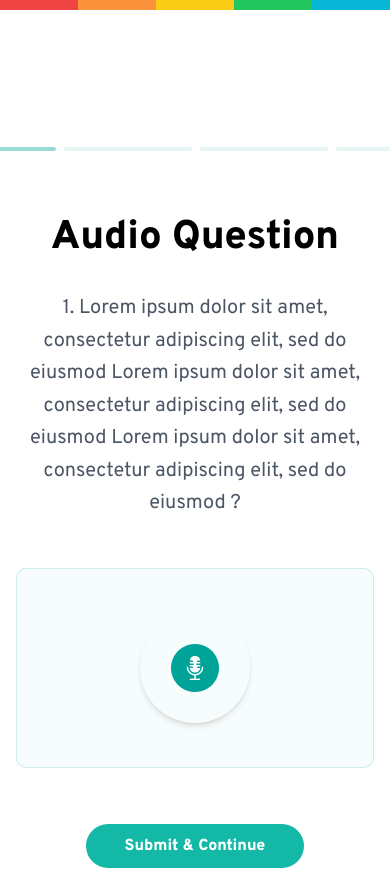
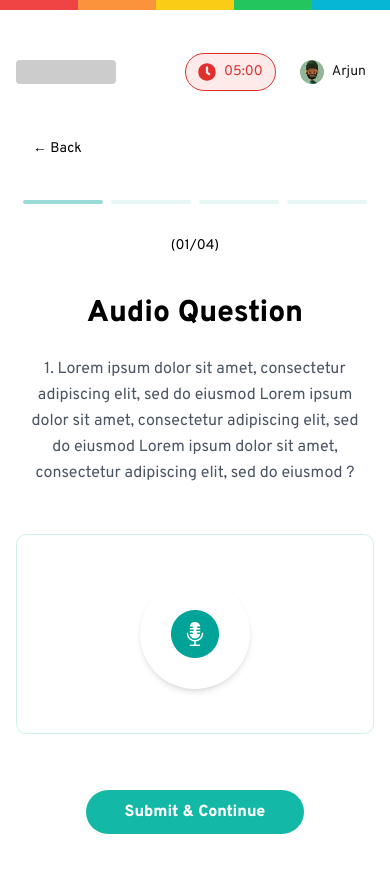
Before and after one commit to Asha-deepthi/GA_Frontend, a React (Vite) app: page /audioquestion in a window 390 px wide. Shown: the top 870 px of the page. Built offline with nearby package versions, Linux system fonts and the light colour scheme.

Commit message:
made audio question responsive

```diff
--- a/src/Test_execution/AudioQuestion.jsx
+++ b/src/Test_execution/AudioQuestion.jsx
@@ -9,7 +9,7 @@ const AudioQuestion = () => {
   };
 
   return (
-        <div className="w-screen min-h-screen bg-white font-overpass relative overflow-x-hidden overflow-y-auto">
+    <div className="w-screen min-h-screen bg-white font-overpass relative overflow-x-hidden overflow-y-auto pb-24">
       {/* Top Color Bar */}
       <div className="fixed top-0 left-0 w-full h-[10px] flex z-50">
         <div className="flex-1 bg-red-500" />
@@ -21,72 +21,30 @@ const AudioQuestion = () => {
 
       {/* Header (absolute) */}
       <header
-                className="absolute top-[50px] left-1/2 z-40 flex items-center justify-between px-8"
-                style={{
-                    width: '1250px',
-                    height: '44px',
-                    transform: 'translateX(-50%)',
-                    backgroundColor: 'white',
-                }}
+        className="absolute top-[50px] left-1/2 z-40 flex items-center justify-between px-4 sm:px-8 w-full max-w-[1250px] transform -translate-x-1/2 h-[44px] bg-white"
       >
         {/* Logo */}
-                <div className="w-[144px] h-[24px] bg-black/20 rounded" />
+        <div className="w-[100px] sm:w-[144px] h-[24px] bg-black/20 rounded" />
 
         {/* Right Section */}
         <div className="flex items-center gap-4">
           <div
-                        className="flex items-center justify-center"
-                        style={{
-                            width: '115px',
-                            height: '44px',
-                            gap: '10px',
-                            padding: '10px 22px 10px 20px',
-                            background: '#FFEAEA',
-                            border: '1px solid #E0302D',
-                            borderRadius: '70px',
-                        }}
+            className="flex items-center justify-center px-3 sm:px-6 py-2 rounded-[70px] bg-[#FFEAEA] border border-[#E0302D] gap-2 sm:gap-2"
+            style={{ minWidth: '90px' }}
           >
-                        <FaClock style={{ color: '#E0302D', fontSize: '18px' }} />
-                        <span
-                            style={{
-                                fontFamily: 'Overpass',
-                                fontWeight: 500,
-                                fontSize: '16px',
-                                lineHeight: '24px',
-                                color: '#E0302D',
-                            }}
-                        >
-                            05:00
-                        </span>
+            <FaClock className="text-[#E0302D] text-lg" />
+            <span className="font-medium text-[#E0302D] text-sm sm:text-base">05:00</span>
           </div>
 
-                    <div className="h-6 w-[2px] bg-gray-300" />
+          <div className="h-6 w-[2px] bg-gray-300 hidden sm:block" />
 
-                    <div
-                        style={{
-                            width: '90px',
-                            height: '44px',
-                            display: 'flex',
-                            alignItems: 'center',
-                            justifyContent: 'space-between',
-                            gap: '6px',
-                            padding: '8px',
-                        }}
-                    >
+          <div className="flex items-center gap-2 px-2 sm:px-4" style={{ minWidth: '80px' }}>
             <img
               src="/images/profilepic.png"
               alt="Avatar"
               className="w-6 h-6 rounded-full"
             />
-                        <span
-                            style={{
-                                fontFamily: 'Overpass',
-                                fontWeight: 500,
-                                fontSize: '16px',
-                                lineHeight: '24px',
-                                color: '#1A1A1A',
-                            }}
-                        >
+            <span className="font-medium text-[#1A1A1A] text-sm sm:text-base whitespace-nowrap">
               Arjun
             </span>
           </div>
@@ -94,63 +52,58 @@ const AudioQuestion = () => {
       </header>
 
       {/* Main Container */}
-            <div className="relative max-w-[1250px] mx-auto px-4 pb-10 pt-[130px] flex flex-col items-center text-center">
-                {/* ✅ Moved Progress Bar Here */}
+      <main className="relative max-w-[1250px] mx-auto px-4 sm:px-8 pb-10 pt-[130px] flex flex-col items-center text-center">
+        {/* Progress Bar and Back Button */}
         <div
-                    className="flex items-center justify-between mb-10"
-                    style={{
-                        width: '1036px',
-                        gap: '155px',
-                    }}
+          className="flex flex-col sm:flex-row items-center justify-between mb-10 w-full max-w-[1036px]"
+          style={{ gap: '1rem' }}
         >
           <button
-                        className="text-sm font-medium border border-white bg-white text-black px-4 py-2 rounded-full"
+            className="text-sm font-medium border border-white bg-white text-black px-4 py-2 rounded-full mb-4 sm:mb-0 self-start sm:self-auto"
           >
             &larr; Back
           </button>
 
-                    <div className="flex gap-2 items-center">
+          <div className="flex gap-2 items-center justify-center mb-4 sm:mb-0">
             <div
-                            className="w-32 h-1 rounded-full transition-all duration-300"
+              className="w-20 sm:w-32 h-1 rounded-full transition-all duration-300"
               style={{ backgroundColor: 'rgba(0, 163, 152, 0.4)' }}
             />
             <div
-                            className="w-32 h-1 rounded-full"
+              className="w-20 sm:w-32 h-1 rounded-full"
               style={{ background: 'rgba(0, 163, 152, 0.10)' }}
             />
             <div
-                            className="w-32 h-1 rounded-full"
+              className="w-20 sm:w-32 h-1 rounded-full"
               style={{ background: 'rgba(0, 163, 152, 0.10)' }}
             />
             <div
-                            className="w-32 h-1 rounded-full"
+              className="w-20 sm:w-32 h-1 rounded-full"
               style={{ background: 'rgba(0, 163, 152, 0.10)' }}
             />
           </div>
 
-                    <span className="text-sm font-medium text-black ml-8">(01/04)</span>
+          <span className="text-sm font-medium text-black ml-0 sm:ml-8 whitespace-nowrap">(01/04)</span>
         </div>
 
         {/* Question Section */}
-                <h2 className="text-[40px] font-extrabold text-black mb-6">
+        <h2 className="text-3xl sm:text-[40px] font-extrabold text-black mb-6 px-2 sm:px-0 max-w-[900px]">
           Audio Question
         </h2>
 
-                <p className="text-xl text-gray-600 max-w-[900px] mb-12 leading-relaxed">
+        <p className="text-base sm:text-xl text-gray-600 max-w-[900px] mb-12 leading-relaxed px-2 sm:px-0">
           1. Lorem ipsum dolor sit amet, consectetur adipiscing elit, sed do eiusmod Lorem ipsum dolor sit amet, consectetur adipiscing elit, sed do eiusmod Lorem ipsum dolor sit amet, consectetur adipiscing elit, sed do eiusmod ?
         </p>
 
         {/* Recording Box */}
         <div
-                    className="w-full max-w-[824px] h-[200px] border border-teal-500/20 rounded-[10px] flex items-center justify-center px-4 sm:px-[362px] mb-14"
-                    style={{
-                        background: `linear-gradient(0deg, rgba(0, 163, 152, 0.03), rgba(0, 163, 152, 0.03)), #FFFFFF`
-                    }}
+          className="w-full max-w-[824px] h-[200px] border border-teal-500/20 rounded-[10px] flex items-center justify-center px-4 sm:px-[362px] mb-14 bg-[linear-gradient(0deg,rgba(0,163,152,0.03),rgba(0,163,152,0.03)),#FFFFFF]"
         >
           <button
             onClick={handleMicClick}
             className={`w-18 h-18 rounded-full p-1 flex items-center justify-center ${isRecording ? 'bg-red-500' : 'bg-transparent'
               } shadow-md transition duration-300`}
+            aria-label="Toggle Recording"
           >
             <img
               src="/images/Audio Recording.png"
@@ -162,18 +115,20 @@ const AudioQuestion = () => {
 
         {/* Submit Button */}
         <button
-                    className="w-[218px] h-[44px] bg-teal-500 hover:bg-teal-600 text-white font-semibold rounded-full transition flex items-center justify-center mb-8"
+          className="w-[218px] h-[44px] bg-teal-500 hover:bg-teal-600 text-white font-semibold rounded-full transition flex items-center justify-center mb-8 mx-auto"
         >
           Submit & Continue
         </button>
+      </main>
 
-                {/* Note */}
-                <p className="text-xs text-gray-500 mt-10 mb-22">
+      {/* Centered Note fixed at bottom center */}
+<div className="absolute bottom-6 left-1/2 transform -translate-x-1/2 z-40 px-4">
+  <p className="text-xs text-gray-500 text-center max-w-xs sm:max-w-md">
     Note: Do not refresh the page or you'll lose your data
   </p>
 </div>
 
-            {/* Bottom-right media box with voice signal and webcam */}
+{/* Webcam Box fixed bottom right */}
 <div className="absolute bottom-6 right-6 flex items-center gap-2 z-40">
   {/* Voice Signal Image */}
   <div className="w-12 h-12 rounded-md overflow-hidden flex items-center justify-center bg-white">
@@ -194,6 +149,7 @@ const AudioQuestion = () => {
     />
   </div>
 </div>
+
     </div>
   );
 };
```
Lines whose indentation alone changed are shown as unchanged.
